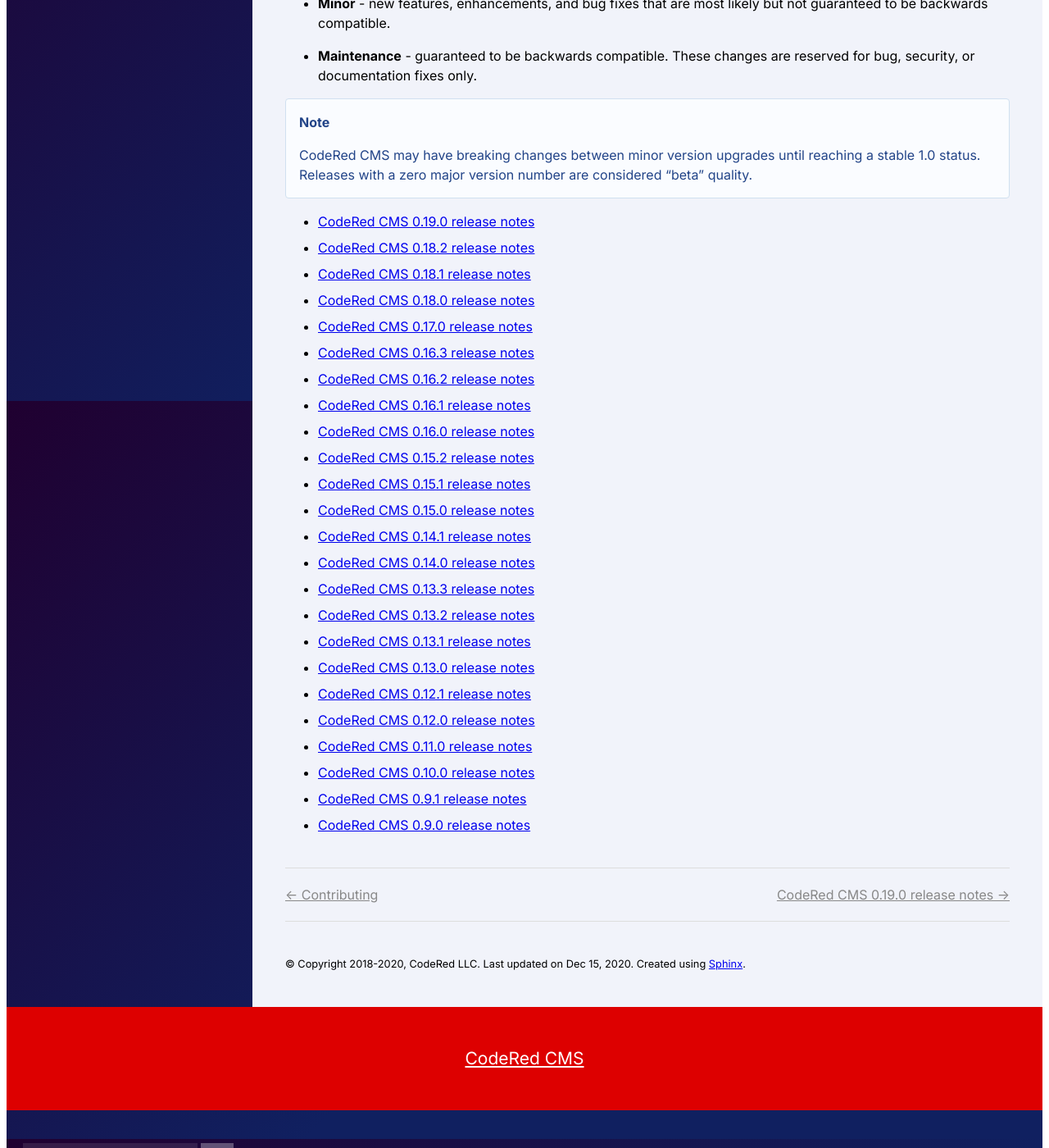
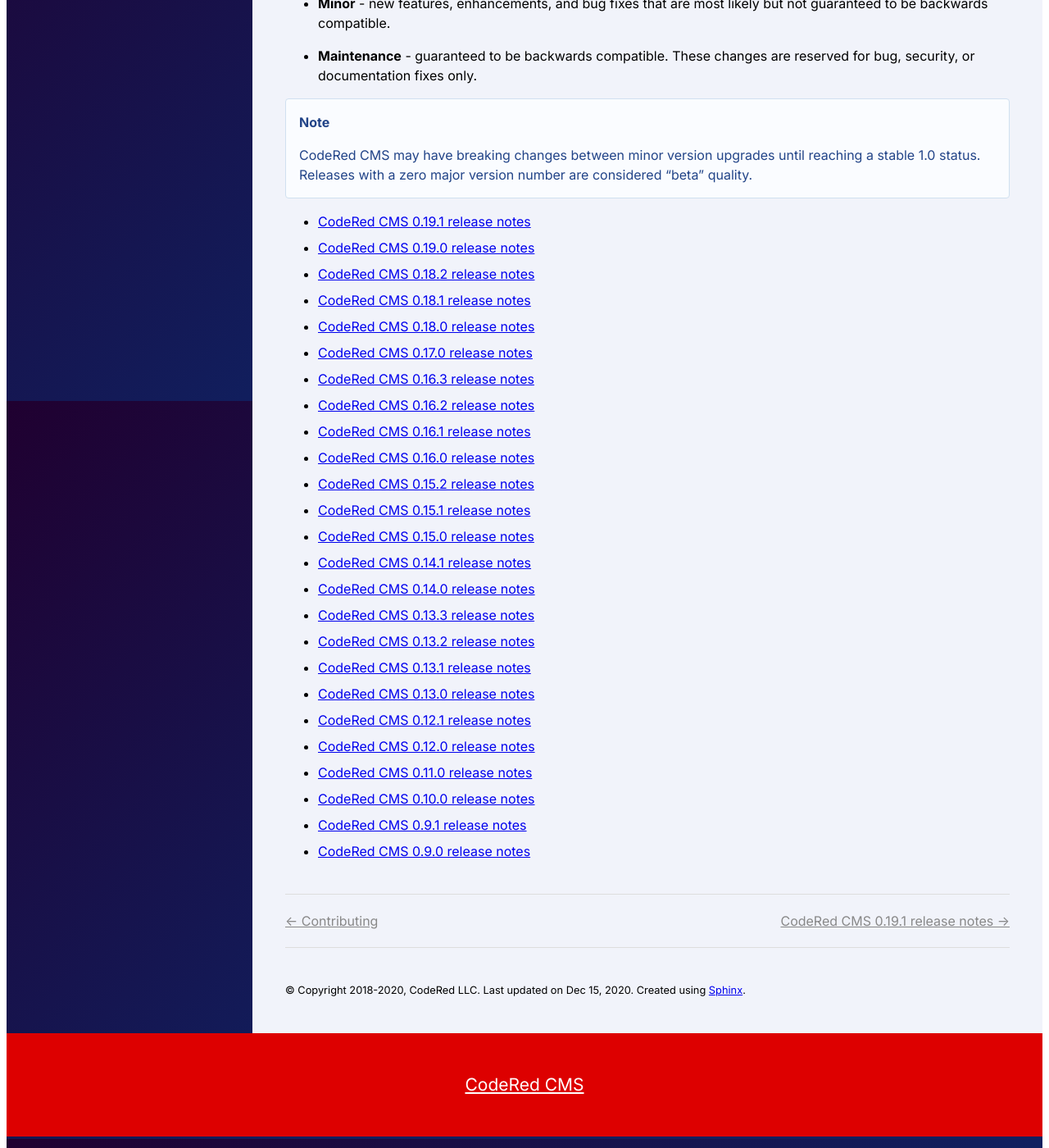
Before and after one commit to Gouldian0120/codecms, a Sphinx documentation site: the page built from docs/releases/index.rst, in a window 1280 px wide and 1400 px high, scrolled down 419 px. Shown: the whole window at 82% size. Built offline with Sphinx 7.4.7, drawn with Linux system fonts in a browser that asks for light colours; some of the changed text lies outside the part shown.

Commit message:
Update release notes index

```diff
--- a/docs/releases/index.rst
+++ b/docs/releases/index.rst
@@ -17,6 +17,7 @@ CodeRed CMS follows the ``[major].[minor].[maintenance]`` versioning scheme.
 .. toctree::
     :maxdepth: 1
 
+    v0.19.1
     v0.19.0
     v0.18.2
     v0.18.1
```
